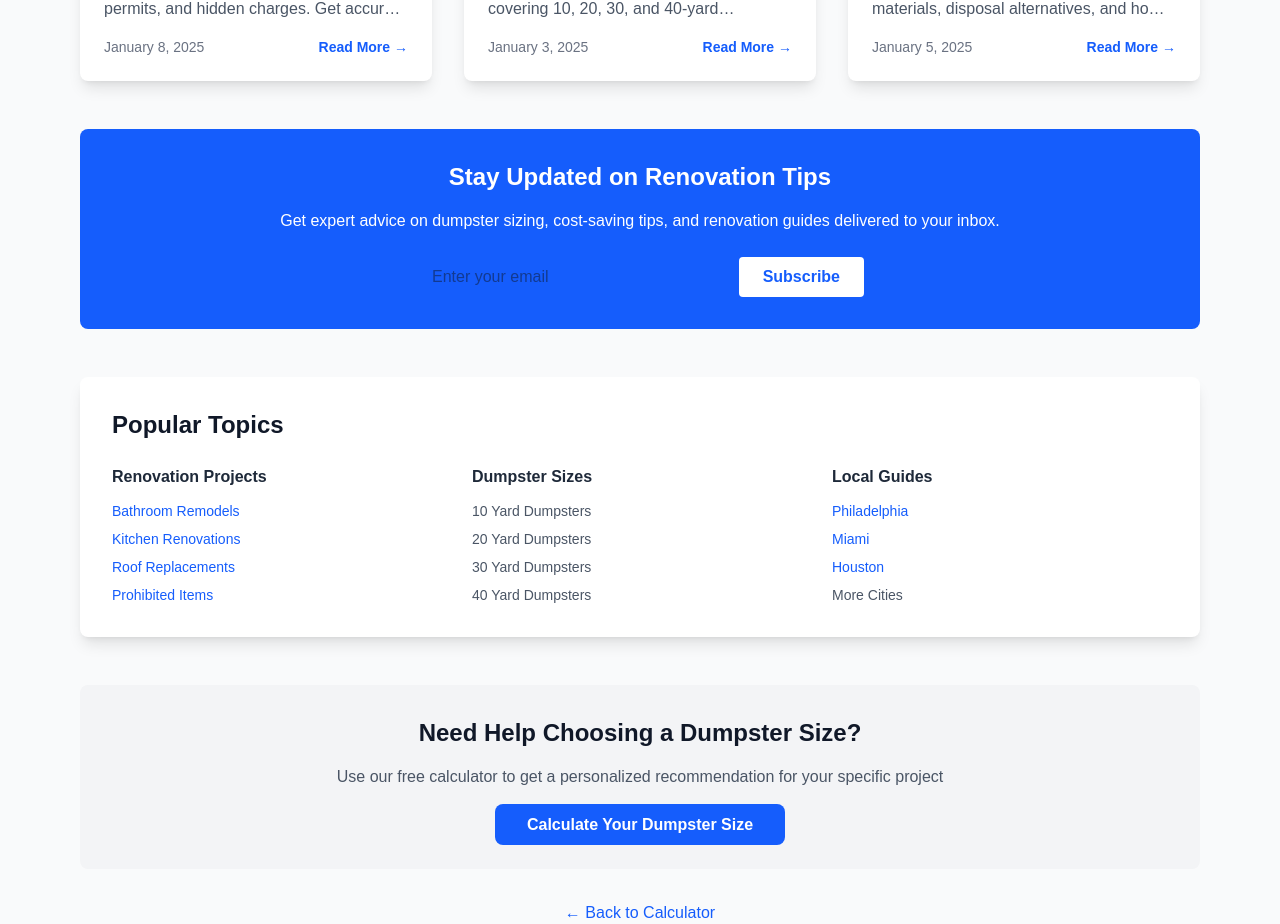
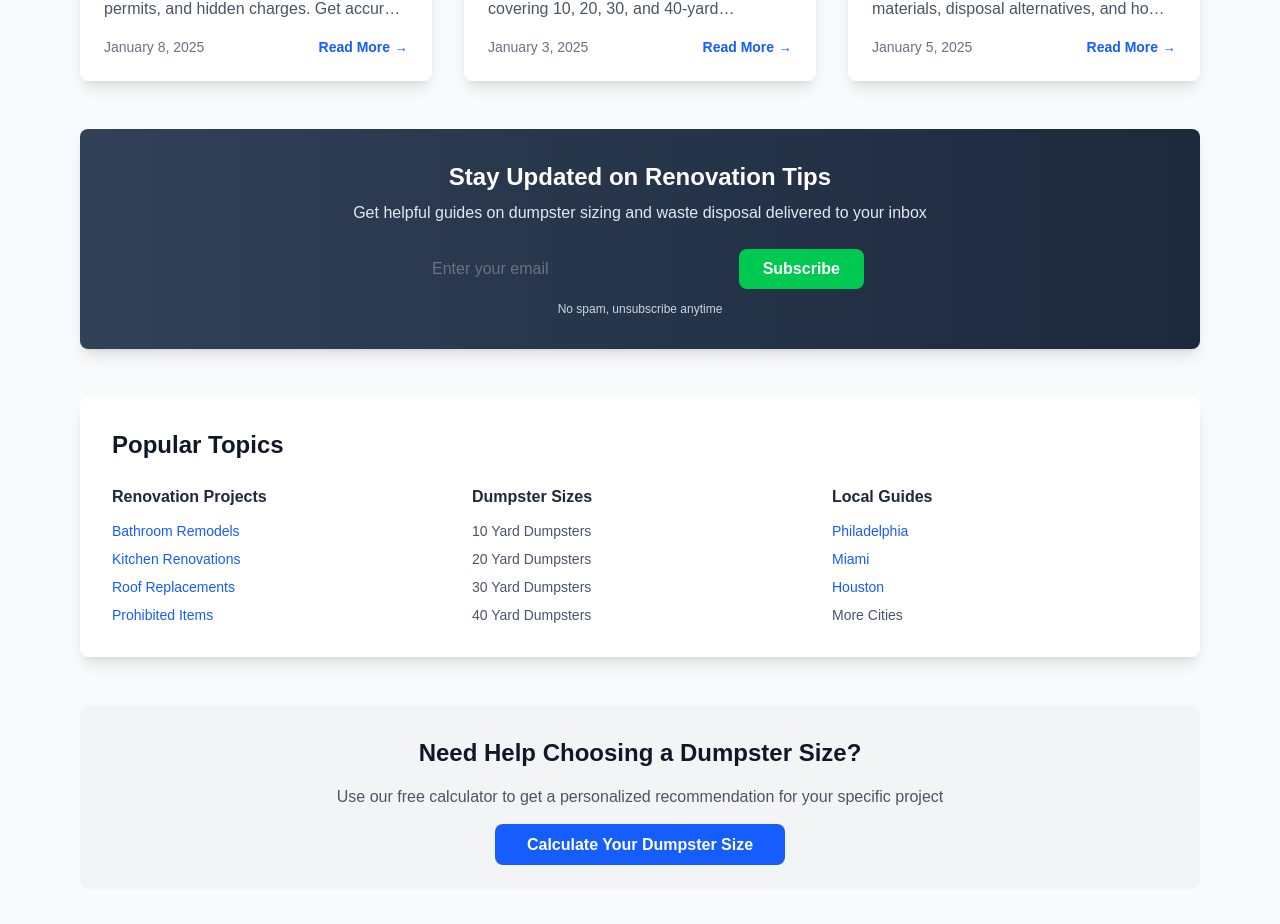
Before and after one commit to modernsitebuilders/dumpster-calculator, a Next.js app: page /blog in a window 1280 px wide. Shown: the part 896-1820 px from the top of the page. Built offline with nearby package versions, Linux system fonts and the light colour scheme.

Commit message:
blog page update

```diff
--- a/app/blog/page.js
+++ b/app/blog/page.js
@@ -152,26 +152,26 @@ export default function BlogIndex() {
           </div>
         </div>
 
-        {/* Newsletter Signup */}
-        <div className="bg-blue-600 rounded-lg p-8 text-center text-white mb-12">
-          <h2 className="text-2xl font-bold mb-4">
-            Stay Updated on Renovation Tips
-          </h2>
-          <p className="mb-6">
-            Get expert advice on dumpster sizing, cost-saving tips, and renovation guides delivered to your inbox.
+        {/* Newsletter Signup - Improved */}
+<div className="bg-gradient-to-r from-slate-700 to-slate-800 rounded-lg shadow-lg p-8 text-white mb-12">
+  <h2 className="text-2xl font-bold mb-2 text-center">Stay Updated on Renovation Tips</h2>
+  <p className="text-center text-slate-200 mb-6">
+    Get helpful guides on dumpster sizing and waste disposal delivered to your inbox
   </p>
   <div className="max-w-md mx-auto flex gap-3">
     <input
       type="email"
       placeholder="Enter your email"
-              className="flex-1 px-4 py-2 rounded text-gray-900"
+      className="flex-1 px-4 py-2 rounded-lg text-gray-900 placeholder-gray-500 focus:outline-none focus:ring-2 focus:ring-green-400"
     />
-            <button className="bg-white text-blue-600 px-6 py-2 rounded font-semibold hover:bg-gray-100 transition-colors">
+    <button className="bg-green-500 hover:bg-green-600 text-white px-6 py-2 rounded-lg font-semibold transition-colors">
       Subscribe
     </button>
   </div>
+  <p className="text-xs text-slate-300 text-center mt-3">
+    No spam, unsubscribe anytime
+  </p>
 </div>
-
         {/* Popular Topics */}
         <div className="bg-white rounded-lg shadow-lg p-8 mb-12">
           <h2 className="text-2xl font-bold text-gray-900 mb-6">Popular Topics</h2>
```
Lines whose indentation alone changed are shown as unchanged.
